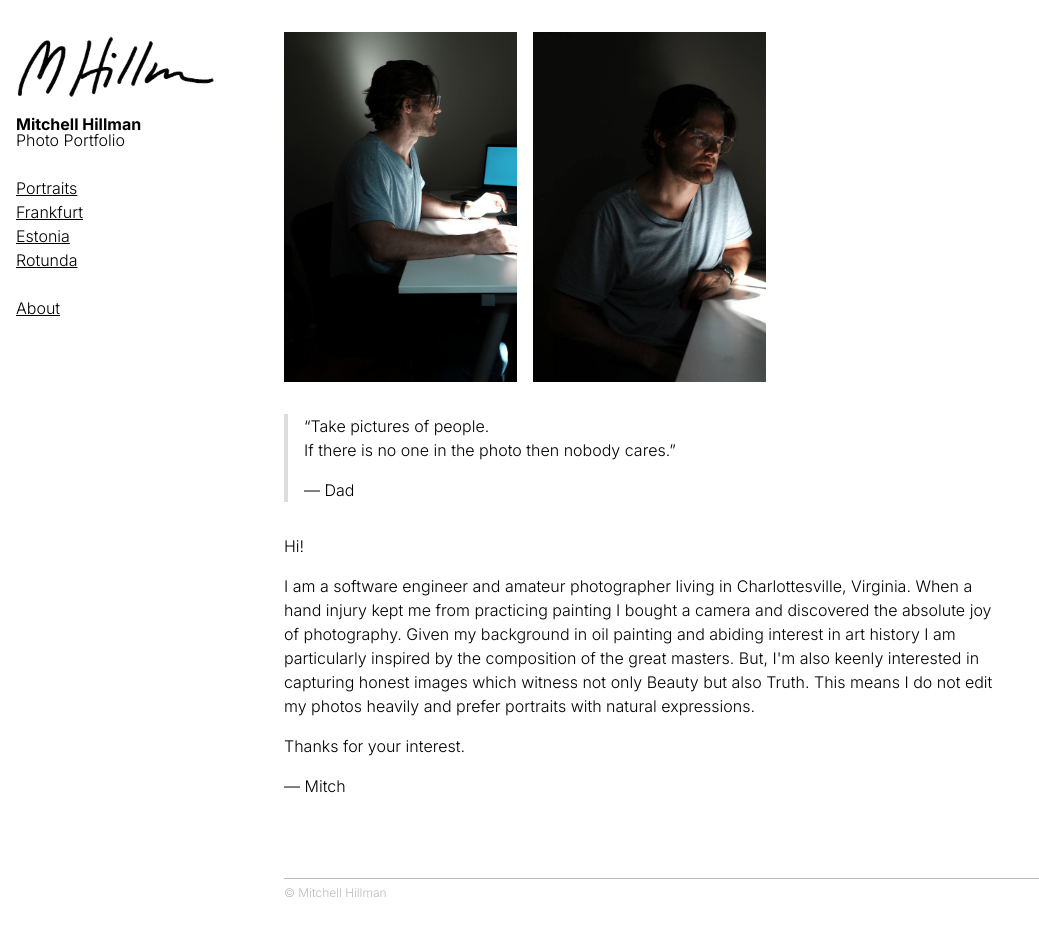
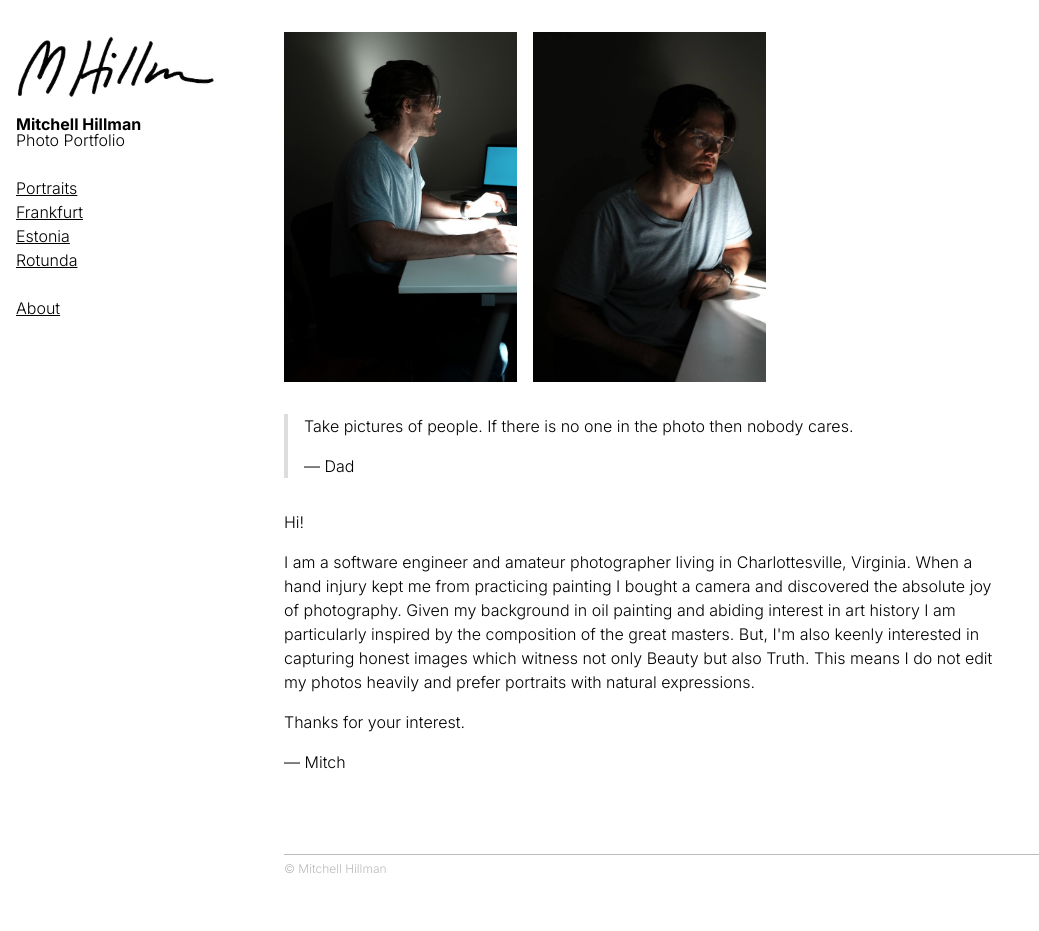
Before and after one commit to mitchellhillman/photoportfolio, a Jekyll site: the page built from about.html, in a window 1280 px wide. Shown: the whole page, without its empty margins (0-1039 px from the left). Built offline with Jekyll 4.4.1, drawn with Linux system fonts in a browser that asks for light colours; after the commit the page ends 907 px from its top, so only the background shows below that.

Commit message:
Adjust quote

```diff
--- a/about.html
+++ b/about.html
@@ -11,8 +11,8 @@ layout: default
   <div class="bio">
     <blockquote>
       <p>
-        &ldquo;Take pictures of people. <br />If there is no one in the photo
-        then nobody cares.&rdquo;
+        Take pictures of people. If there is no one in the photo then nobody
+        cares.
       </p>
       <p>&mdash; Dad</p>
     </blockquote>
```
